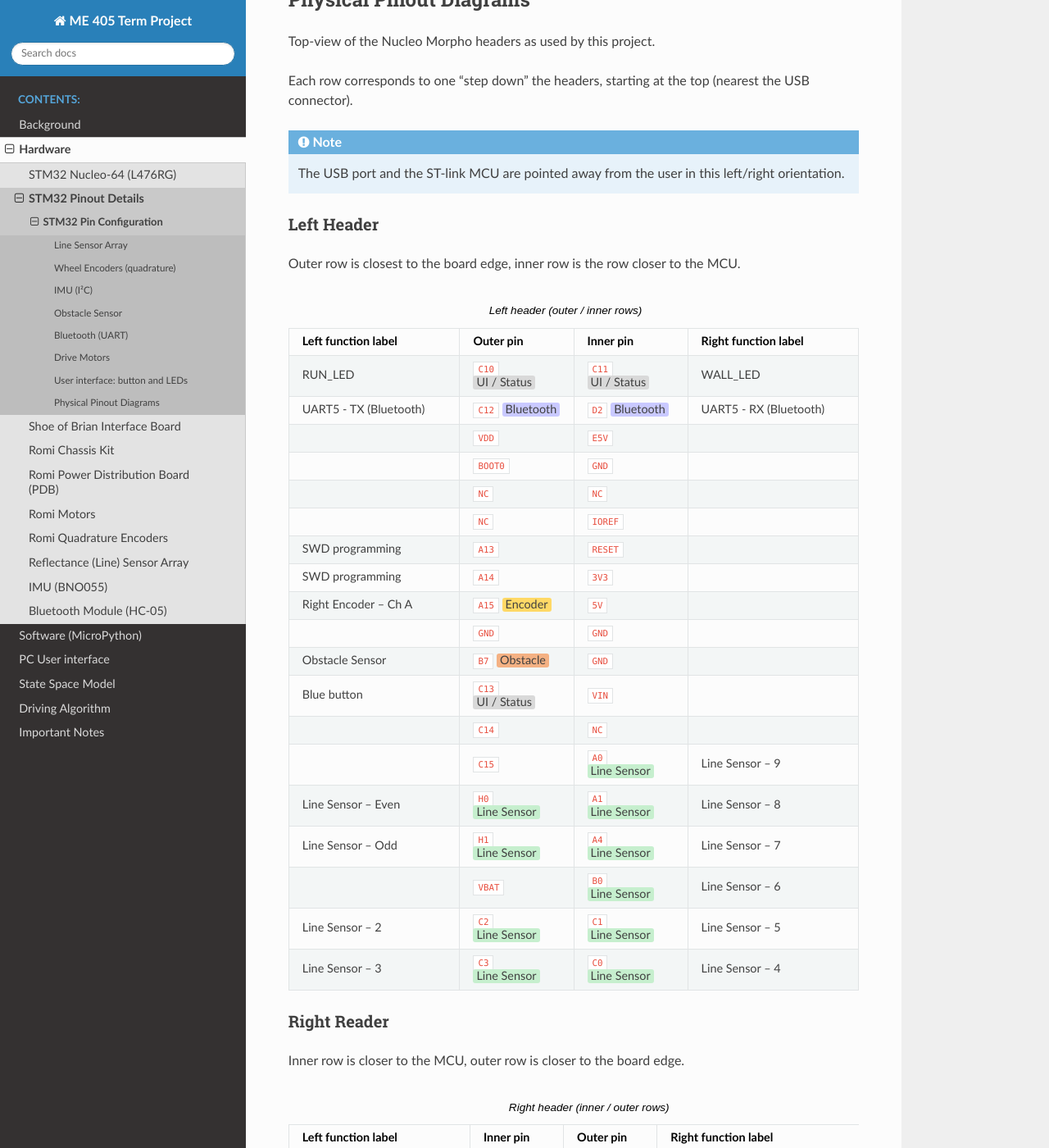
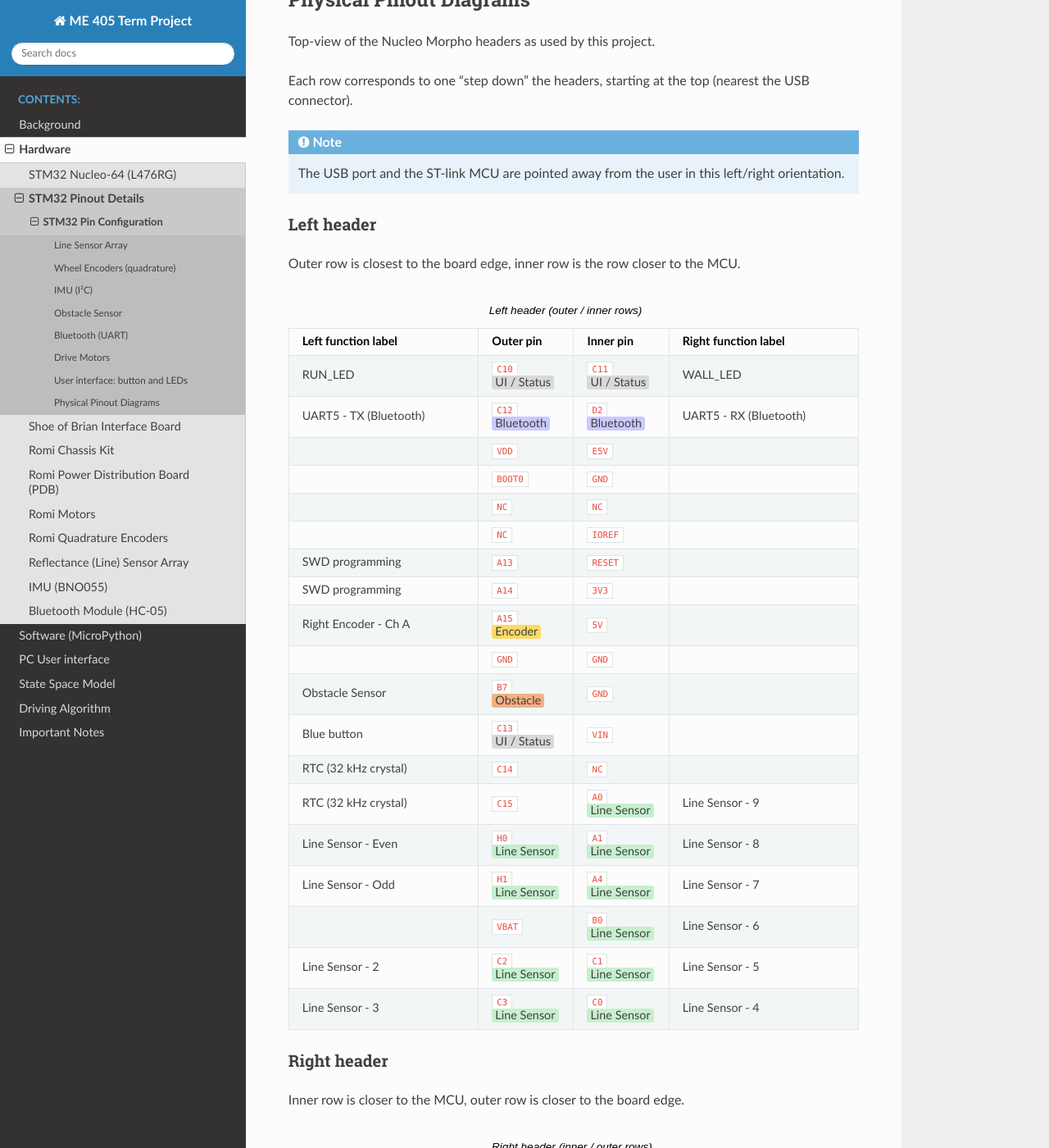
Before and after one commit to andrewthegr8/Term-Project-ME-405, a Sphinx documentation site: the page built from docs/source/stm32-pins.rst, in a window 1280 px wide and 1400 px high, scrolled down 3094 px. Shown: the whole window at 82% size. Built offline with Sphinx 7.4.7 and the Read the Docs theme 3.1.0, drawn with Linux system fonts in a browser that asks for light colours; some of the changed text lies outside the part shown.

Commit message:
Refactor documentation for clarity; update left and right header sections in STM32 pin configuration and improve comments in main.py

```diff
--- a/docs/source/stm32-pins.rst
+++ b/docs/source/stm32-pins.rst
@@ -293,14 +293,14 @@ top (nearest the USB connector).
     The USB port and the ST-link MCU are pointed away from the user in
     this left/right orientation.
 
-Left Header
-~~~~~~~~~~~~~~~~~~~~
+Left header
+~~~~~~~~~~~~~
 
 Outer row is closest to the board edge, inner row is the row closer to the MCU.
 
 .. list-table:: Left header (outer / inner rows)
    :header-rows: 1
-   :widths: 18 12 12 18
+   :widths: 20 10 10 20
 
    * - Left function label
      - Outer pin
@@ -347,7 +347,7 @@ Outer row is closest to the board edge, inner row is the row closer to the MCU.
      - ``3V3``
      -
 
-   * - Right Encoder – Ch A
+   * - Right Encoder - Ch A
      - ``A15`` |ENC|
      - ``5V``
      -
@@ -367,50 +367,50 @@ Outer row is closest to the board edge, inner row is the row closer to the MCU.
      - ``VIN``
      -
 
-   * -
+   * - RTC (32 kHz crystal)
      - ``C14``
      - ``NC``
      -
 
-   * -
+   * - RTC (32 kHz crystal)
      - ``C15``
      - ``A0`` |LINE|
-     - Line Sensor – 9
+     - Line Sensor - 9
 
-   * - Line Sensor – Even
+   * - Line Sensor - Even
      - ``H0`` |LINE|
      - ``A1`` |LINE|
-     - Line Sensor – 8
+     - Line Sensor - 8
 
-   * - Line Sensor – Odd
+   * - Line Sensor - Odd
      - ``H1`` |LINE|
      - ``A4`` |LINE|
-     - Line Sensor – 7
+     - Line Sensor - 7
 
    * -
      - ``VBAT``
      - ``B0`` |LINE|
-     - Line Sensor – 6
+     - Line Sensor - 6
 
-   * - Line Sensor – 2
+   * - Line Sensor - 2
      - ``C2`` |LINE|
      - ``C1`` |LINE|
-     - Line Sensor – 5
+     - Line Sensor - 5
 
-   * - Line Sensor – 3
+   * - Line Sensor - 3
      - ``C3`` |LINE|
      - ``C0`` |LINE|
-     - Line Sensor – 4
+     - Line Sensor - 4
 
 
-Right Reader
-~~~~~~~~~~~~~
+Right header
+~~~~~~~~~~~~~~~~
 
 Inner row is closer to the MCU, outer row is closer to the board edge.
 
 .. list-table:: Right header (inner / outer rows)
    :header-rows: 1
-   :widths: 18 12 12 18
+   :widths: 20 10 10 20
 
    * - Left function label
      - Inner pin
```
Also changed, not shown: other parts of docs/source/stm32-pins.rst (+2 -2 lines), docs/source/main-program.rst (+12 -16 lines), 1 other file.
